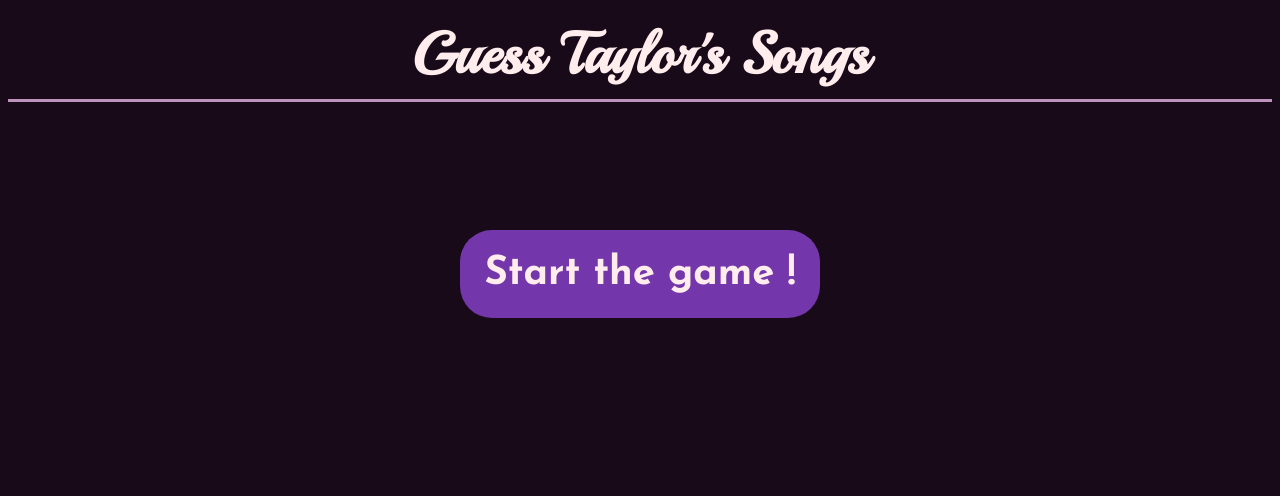
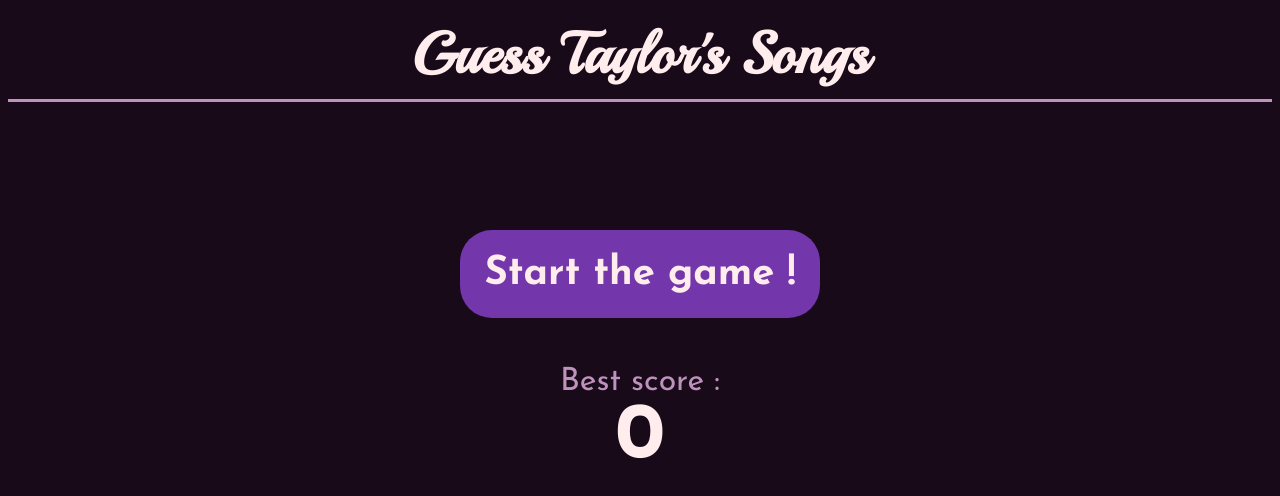
Before and after one commit to Natouche68/guess-taylor-songs, a Svelte app: page / in a window 1280 px wide. Shown: the top 496 px of the page. Built offline with nearby package versions, Linux system fonts and the light colour scheme.

Commit message:
Add a highscore system

```diff
--- a/src/App.svelte
+++ b/src/App.svelte
@@ -1,7 +1,7 @@
 <script>
 	import Player from "./lib/Player.svelte";
 	import Answers from "./lib/Answers.svelte";
-	import { score, question } from "./lib/score";
+	import { score, question, highscore } from "./lib/score";
 	import { songs } from "./lib/songs";
 
 	let gameState = "start";
@@ -33,6 +33,13 @@
 
 		if ($question > 10) {
 			gameState = "end";
+
+			if ($score > $highscore) {
+				highscore.set($score);
+				localStorage.setItem("highscore", String($highscore));
+			}
+
+			return;
 		}
 
 		const possibilities = [];
@@ -57,6 +64,10 @@
 	{#if gameState === "start"}
 		<div class="start-screen">
 			<button class="start" on:click={startGame}>Start the game !</button>
+			Best score :
+			<div class="highscore">
+				{$highscore}
+			</div>
 		</div>
 	{:else if gameState === "game"}
 		<div class="quiz">
@@ -87,23 +98,18 @@
 		border-bottom: 3px solid var(--secondary-color);
 	}
 
-	.quiz {
-		margin-top: 5rem;
-		display: flex;
-		flex-direction: row;
-		justify-content: center;
-		align-items: center;
-	}
-
 	.start-screen {
 		display: flex;
 		flex-direction: column;
 		justify-content: center;
 		align-items: center;
 		margin-top: 8rem;
+		font-size: 2rem;
+		color: var(--secondary-color);
 	}
 
 	.start {
+		margin-bottom: 3rem;
 		padding: 1.5rem;
 		background: var(--primary-color);
 		color: var(--text-color);
@@ -114,6 +120,20 @@
 		outline: none;
 		cursor: pointer;
 		transition: all 0.4s ease;
+	}
+
+	.highscore {
+		font-size: 5rem;
+		font-weight: 600;
+		color: var(--text-color);
+	}
+
+	.quiz {
+		margin-top: 5rem;
+		display: flex;
+		flex-direction: row;
+		justify-content: center;
+		align-items: center;
 	}
 
 	.start:hover {
--- a/src/lib/score.js
+++ b/src/lib/score.js
@@ -2,3 +2,6 @@
 
 export const score = writable(0);
 export const question = writable(1);
+export const highscore = writable(
+	Number(localStorage.getItem("highscore")) || 0
+);
```
